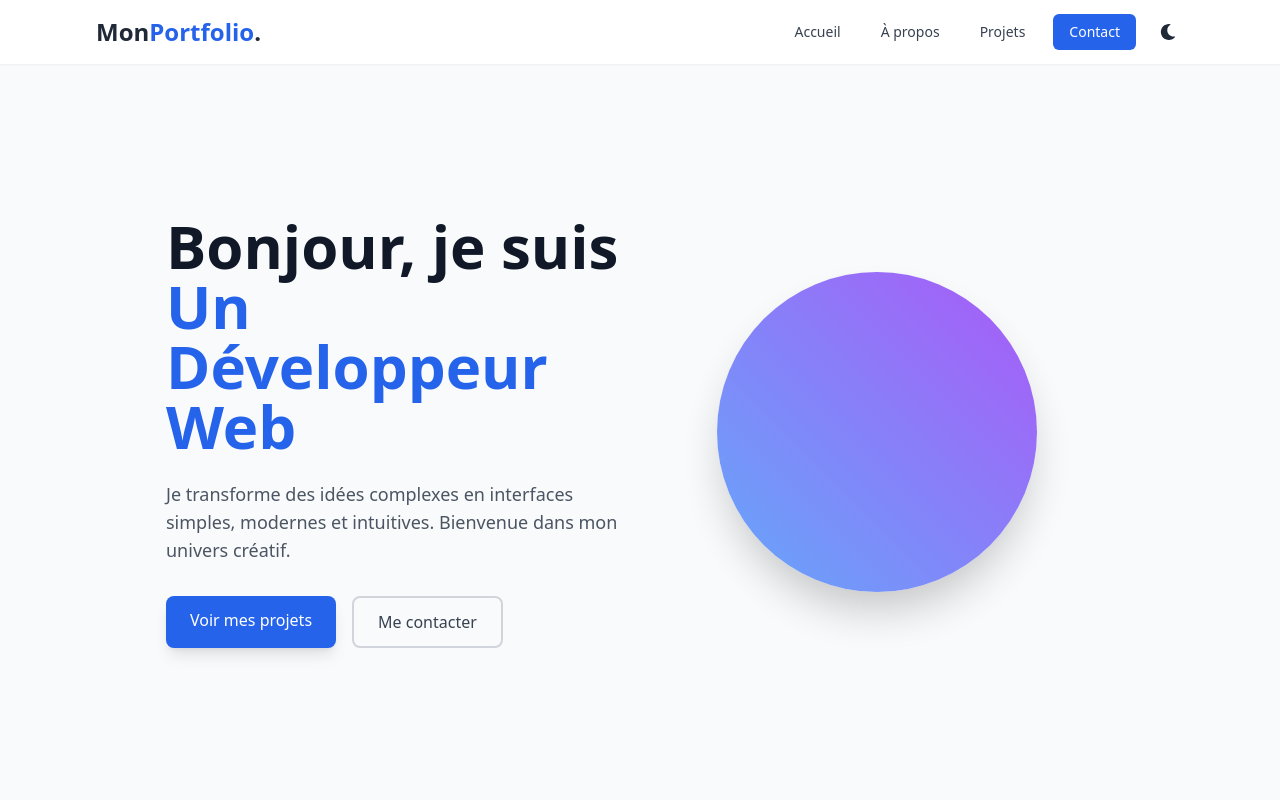
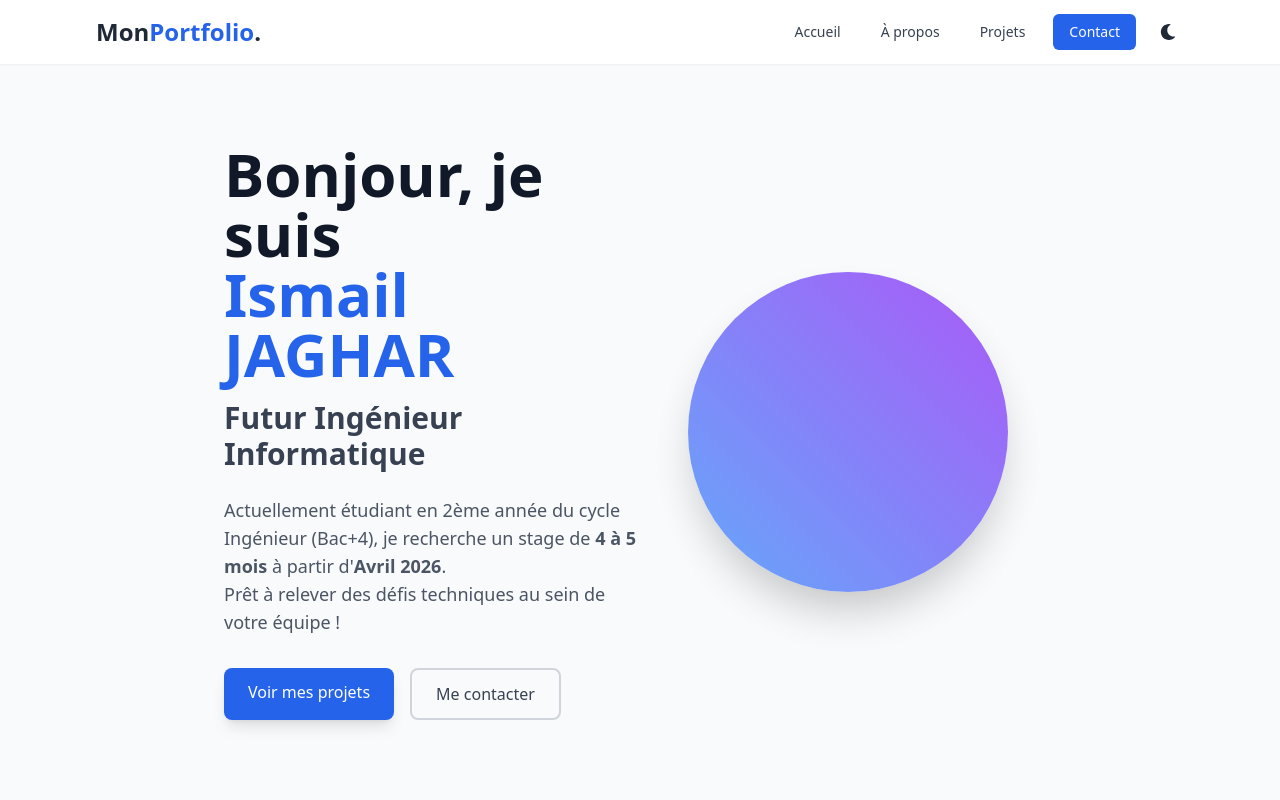
Before and after one commit to ijScrypt/portfolio, a React (Vite) app: page / in a window 1280 px wide. Shown: the top 800 px of the page. Built offline with nearby package versions, Linux system fonts and the light colour scheme.

Commit message:
Mise à jour titre et description stage

```diff
--- a/src/components/Hero.tsx
+++ b/src/components/Hero.tsx
@@ -1,20 +1,29 @@
-
 const Hero = () => {
   return (
-    // Ajout de dark:bg-gray-800
     <section id="home" className="h-screen flex items-center justify-center bg-gray-50 dark:bg-gray-800 pt-16 transition-colors duration-300">
       <div className="max-w-6xl mx-auto px-4 sm:px-6 lg:px-8 flex flex-col md:flex-row items-center">
 
         <div className="md:w-1/2 text-center md:text-left mb-10 md:mb-0">
-          {/* Titre change en blanc */}
-          <h1 className="text-4xl md:text-6xl font-bold text-gray-900 dark:text-white mb-6">
+
+          {/* Titre Principal */}
+          <h1 className="text-4xl md:text-6xl font-bold text-gray-900 dark:text-white mb-4">
             Bonjour, je suis <br />
-            <span className="text-blue-600">Un Développeur Web</span>
+            <span className="text-blue-600">Ismail JAGHAR</span>
           </h1>
-          {/* Paragraphe change en gris clair */}
+
+          {/* Sous-titre : Futur Ingénieur */}
+          <h2 className="text-2xl md:text-3xl font-semibold text-gray-700 dark:text-gray-200 mb-6">
+            Futur Ingénieur Informatique
+          </h2>
+
+          {/* Paragraphe de présentation */}
           <p className="text-lg text-gray-600 dark:text-gray-300 mb-8 max-w-lg mx-auto md:mx-0">
-            Je transforme des idées complexes en interfaces simples, modernes et intuitives. Bienvenue dans mon univers créatif.
+            Actuellement étudiant en 2ème année du cycle Ingénieur (Bac+4), je recherche un stage de <strong>4 à 5 mois</strong> à partir d'<strong>Avril 2026</strong>.
+            <br/>
+            Prêt à relever des défis techniques au sein de votre équipe !
           </p>
+
+          {/* Boutons d'action */}
           <div className="flex justify-center md:justify-start space-x-4">
             <a href="#projects" className="bg-blue-600 text-white px-6 py-3 rounded-lg font-medium hover:bg-blue-700 transition shadow-lg">
               Voir mes projets
@@ -25,7 +34,9 @@ const Hero = () => {
           </div>
         </div>
 
+        {/* Partie Droite : Image ou Animation */}
         <div className="md:w-1/2 flex justify-center">
+          {/* Cercle animé (Si tu veux mettre ta photo plus tard, remplace ce div par une balise <img src={taPhoto} ... />) */}
           <div className="w-64 h-64 md:w-80 md:h-80 bg-gradient-to-tr from-blue-400 to-purple-500 rounded-full shadow-2xl animate-pulse"></div>
         </div>
       </div>
```
